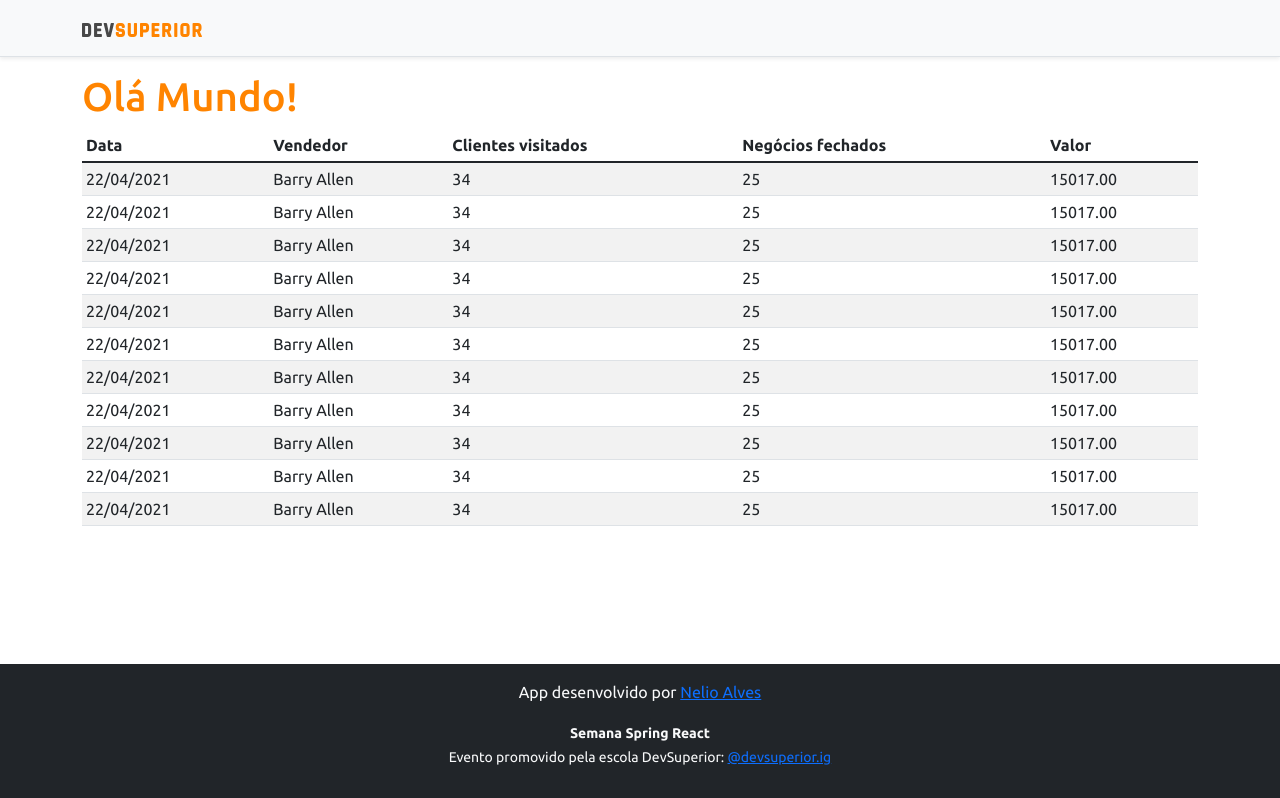
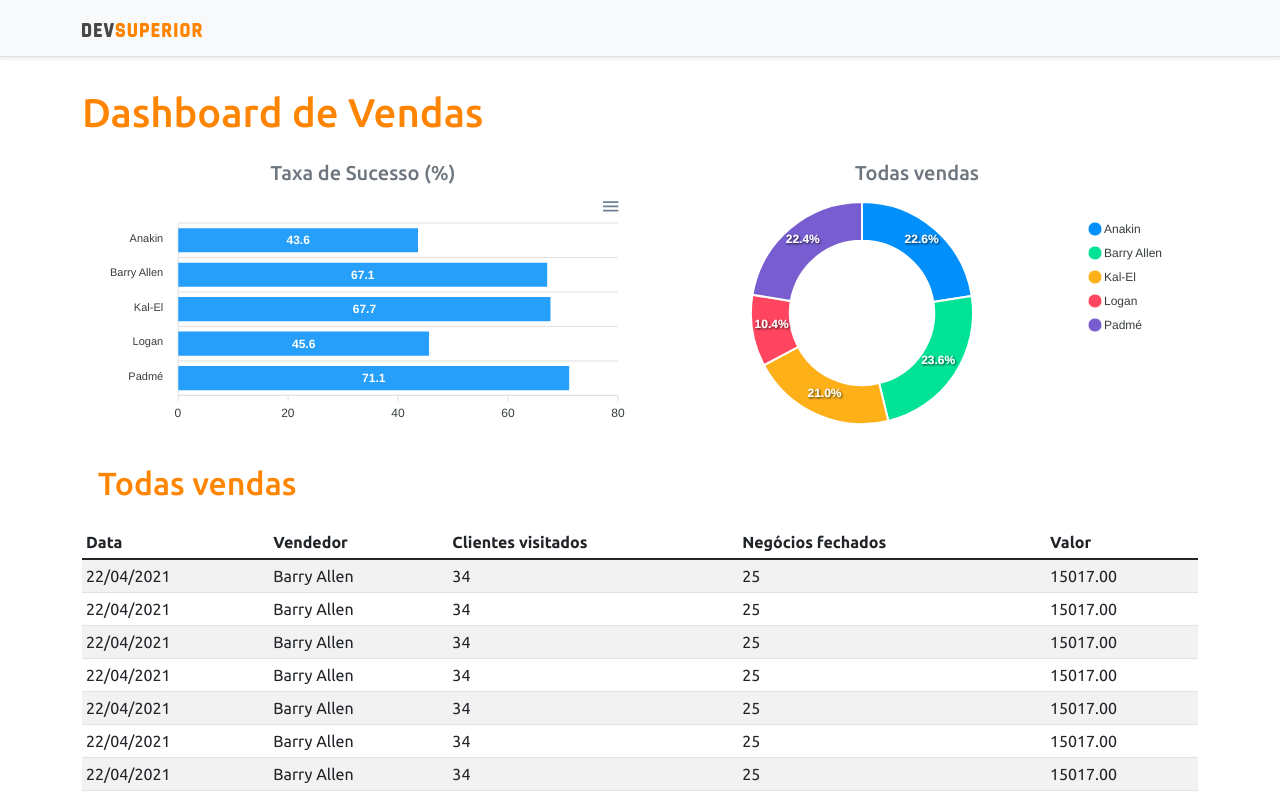
Before and after one commit to tatianabrito/projeto-sds3, a React (Create React App) app in the folder frontend/: page / in a window 1280 px wide. Shown: the top 798 px of the page. Built offline with nearby package versions, Linux system fonts and the light colour scheme.

Commit message:
Static charts

```diff
--- a/frontend/package.json
+++ b/frontend/package.json
@@ -10,9 +10,11 @@
     "@types/node": "^12.0.0",
     "@types/react": "^17.0.0",
     "@types/react-dom": "^17.0.0",
+    "apexcharts": "^3.29.0",
     "bootstrap": "^5.1.3",
     "node": "^12.0.0",
     "react": "^17.0.0",
+    "react-apexcharts": "^1.3.9",
     "react-dom": "^17.0.2",
     "react-scripts": "4.0.3",
     "typescript": "^4.1.2",
--- a/frontend/src/App.tsx
+++ b/frontend/src/App.tsx
@@ -1,3 +1,5 @@
+import BarChart from "components/BarChart";
+import DonutChart from "components/DonutChart";
 import NavBar from "components/NavBar";
 import DataTable from "components/NavBar/DataTable";
 import Footer from "components/NavBar/Footer";
@@ -7,7 +9,21 @@
     <>
       <NavBar />
       <div className="container">
-        <h1 className="text-primary">Olá Mundo!</h1>
+        <h1 className="text-primary py-3">Dashboard de Vendas</h1>
+
+        <div className="row px-3">
+          <div className="col-sm-6">
+            <h5 className="text-center text-secondary">Taxa de Sucesso (%)</h5>
+            <BarChart />
+          </div>
+          <div className="col-sm-6">
+            <h5 className="text-center text-secondary">Todas vendas</h5>
+            <DonutChart />
+          </div>
+          <div className="py-3">
+            <h2 className="text-primary">Todas vendas</h2>
+          </div>
+        </div>
         <DataTable />
       </div>
       <Footer />
--- /dev/null
+++ b/frontend/src/components/BarChart/index.tsx
@@ -0,0 +1,34 @@
+import Chart from "react-apexcharts";
+
+const BarChart = () => {
+    const options = {
+        plotOptions: {
+            bar: {
+                horizontal: true,
+            }
+        },
+    };
+
+    const mockData = {
+        labels: {
+            categories: ['Anakin', 'Barry Allen', 'Kal-El', 'Logan', 'Padmé']
+        },
+        series: [
+            {
+                name: "% Sucesso",
+                data: [43.6, 67.1, 67.7, 45.6, 71.1]
+            }
+        ]
+    };
+
+    return (
+        <Chart
+            options={{ ...options, xaxis:mockData.labels}}
+            series={mockData.series}
+            type="bar"
+            height="240"
+        />
+    );
+}
+
+export default BarChart;
--- /dev/null
+++ b/frontend/src/components/DonutChart/index.tsx
@@ -0,0 +1,24 @@
+import Chart from "react-apexcharts";
+
+const DonutChart = () => {
+    const mockData = {
+        series: [477138, 499928, 444867, 220426, 473088],
+        labels: ['Anakin', 'Barry Allen', 'Kal-El', 'Logan', 'Padmé']
+    }
+
+    const options = {
+        legend: {
+            show: true
+        }
+    }
+    return (
+        <Chart
+            options={{ ...options, labels:mockData.labels}}
+            series={mockData.series}
+            type="donut"
+            height="240"
+        />
+    );
+}
+
+export default DonutChart;
--- a/frontend/src/components/NavBar/Footer/index.tsx
+++ b/frontend/src/components/NavBar/Footer/index.tsx
@@ -3,7 +3,7 @@
     return (
         <footer className="footer mt-auto py-3 bg-dark">
             <div className="container">
-                <p className="text-light">App desenvolvido por <a href="https://github.com/acenelio" target="_blank" rel="noreferrer">Nelio Alves</a></p>
+                <p className="text-light">App desenvolvido por <a href="https://github.com/tatianabrito" target="_blank" rel="noreferrer">Tatiana Brito</a></p>
                 <p className="text-light"><small><strong>Semana Spring React</strong><br />
                     Evento promovido pela escola DevSuperior: <a href="https://instagram.com/devsuperior.ig" target="_blank" rel="noreferrer">@devsuperior.ig</a></small></p>
             </div>
```
Also changed, not shown: 1 other file (tests, documents, lock files or other folders).
